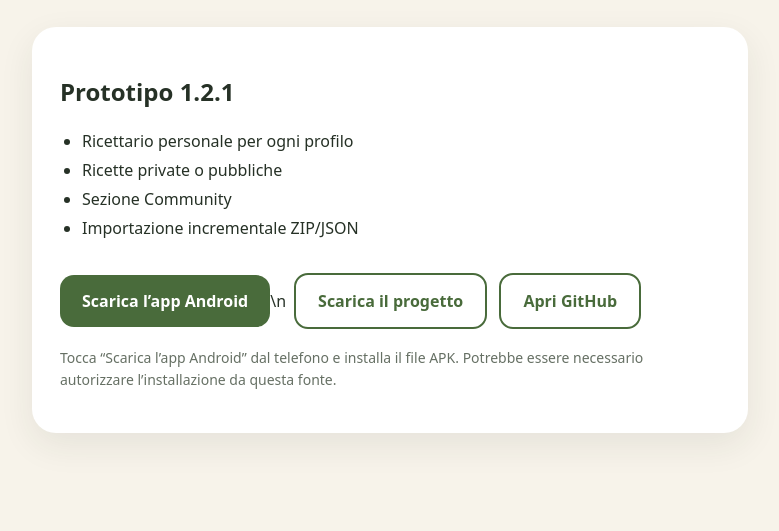
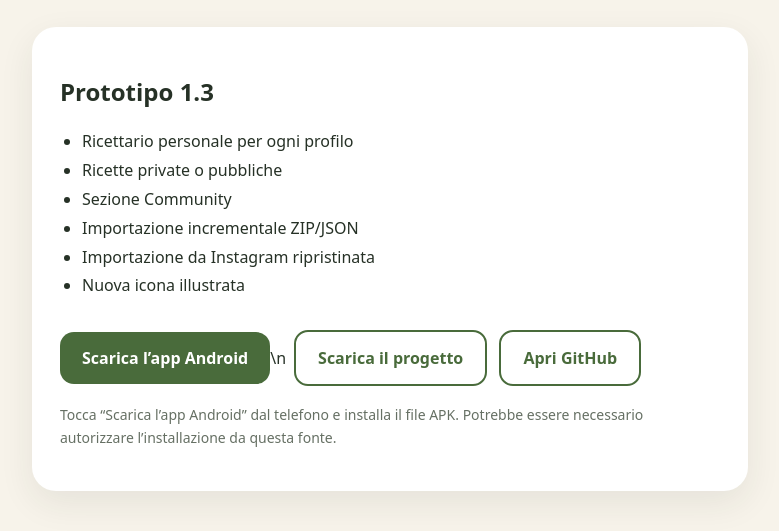
Before and after one commit to giolanni/NutriFaBioStaBBio-download, a plain HTML site: page index.html in a window 1280 px wide. Shown: the part 195-726 px from the top of the page, without its empty margins (250-1029 px from the left). Drawn offline with Linux system fonts and the light colour scheme.

Commit message:
Publish NutriFaBioStaBBio 1.3 download

```diff
--- a/index.html
+++ b/index.html
@@ -13,9 +13,9 @@
 <h1>NutriFaBioStaBBio</h1>
 <p>Il tuo ricettario personale: cerca le ricette, conserva le tue preferite e scegli se condividere le tue creazioni con la community.</p>
 <section class="card">
-<h2>Prototipo 1.2.1</h2>
-<ul><li>Ricettario personale per ogni profilo</li><li>Ricette private o pubbliche</li><li>Sezione Community</li><li>Importazione incrementale ZIP/JSON</li></ul>
-<a class="button" href="NutriFaBioStaBBio-1.2.1.apk" download>Scarica l’app Android</a>\n<a class="button secondary" href="NutriFabioStabbio-prototipo-1.1.zip" download>Scarica il progetto</a>
+<h2>Prototipo 1.3</h2>
+<ul><li>Ricettario personale per ogni profilo</li><li>Ricette private o pubbliche</li><li>Sezione Community</li><li>Importazione incrementale ZIP/JSON</li><li>Importazione da Instagram ripristinata</li><li>Nuova icona illustrata</li></ul>
+<a class="button" href="NutriFaBioStaBBio-1.3.0.apk" download>Scarica l’app Android</a>\n<a class="button secondary" href="NutriFabioStabbio-prototipo-1.1.zip" download>Scarica il progetto</a>
 <a class="button secondary" href="https://github.com/giolanni/NutriFaBioStaBBio-download">Apri GitHub</a>
 <p class="note">Tocca “Scarica l’app Android” dal telefono e installa il file APK. Potrebbe essere necessario autorizzare l’installazione da questa fonte.</p>
 </section>
```
